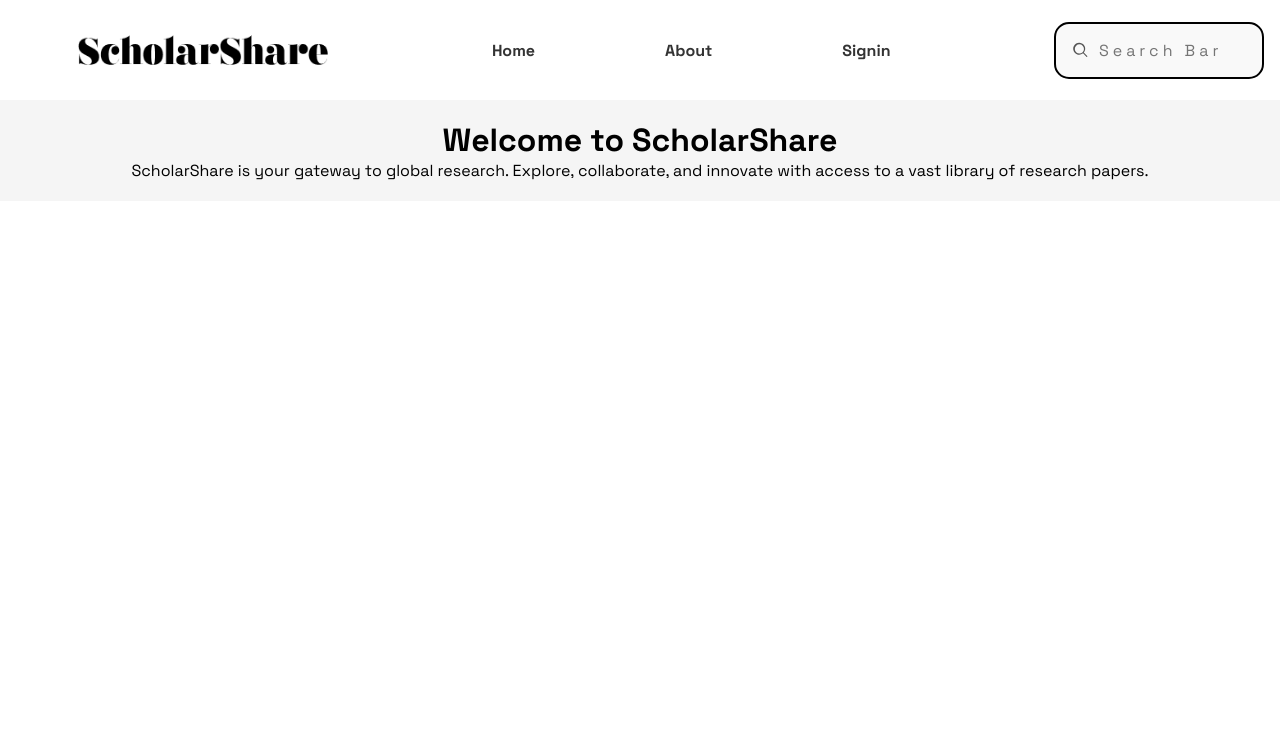
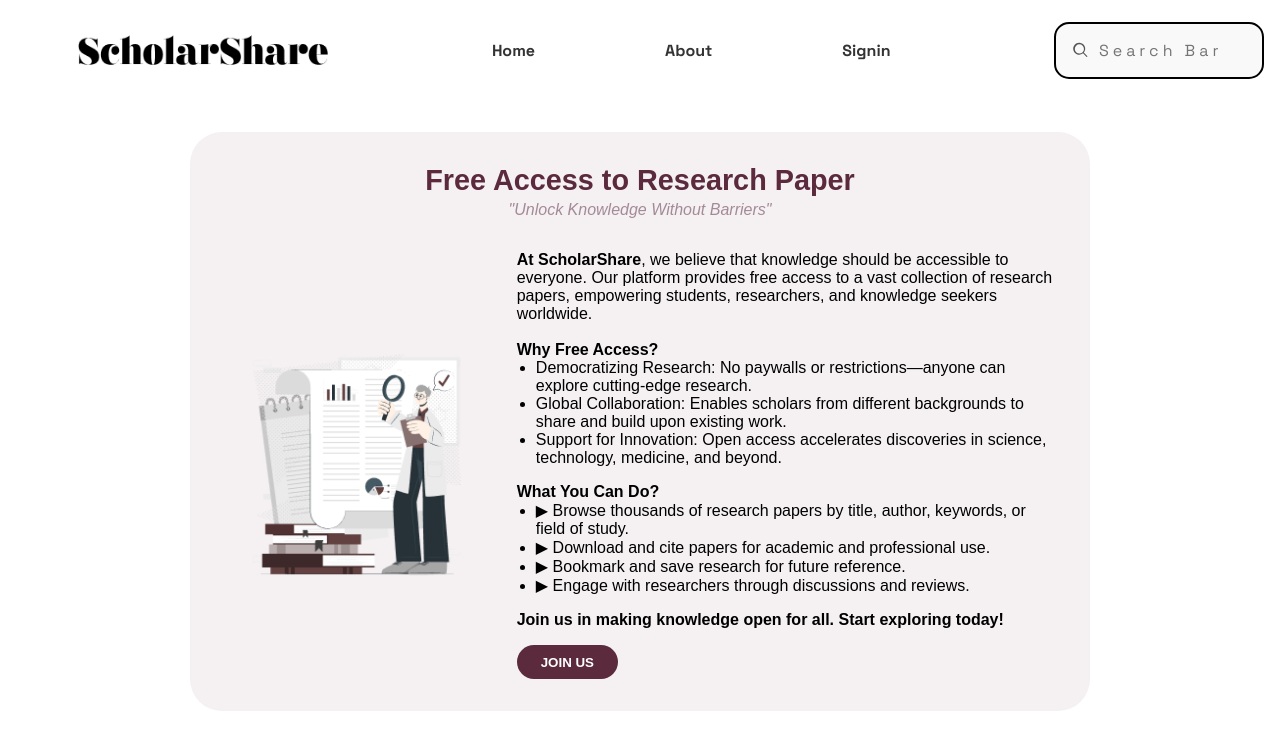
Before and after one commit to lisorthman/Scholarshare21, a Next.js app: page /feature1 in a window 1280 px wide. Shown: the top 750 px of the page. Built offline with nearby package versions, Linux system fonts and the light colour scheme.

Commit message:
feature1

```diff
--- a/app/feature1/page.tsx
+++ b/app/feature1/page.tsx
@@ -1,43 +1,138 @@
 // components/Layout.tsx
-import React, { ReactNode } from 'react';
-import NavBar from '../../components/Navbar'; // Import NavBar
+import React, { ReactNode } from "react";
+import NavBar from "../../components/Navbar"; // Import NavBar
+import Image from "next/image";
 
 interface LayoutProps {
   children: ReactNode;
 }
 
+const FreeAccessSection = () => {
+  return (
+    <div
+      style={{
+        backgroundColor: "#f5f1f3",
+        padding: "2rem",
+        borderRadius: "2rem",
+        maxWidth: "900px",
+        margin: "2rem auto",
+        textAlign: "center",
+        fontFamily: "sans-serif",
+      }}
+    >
+      <h1 style={{ color: "#5b2a3c", fontSize: "1.8rem", fontWeight: "bold" }}>
+        Free Access to Research Paper
+      </h1>
+      <p
+        style={{ fontStyle: "italic", color: "#a38a96", marginTop: "0.25rem" }}
+      >
+        "Unlock Knowledge Without Barriers"
+      </p>
+
+      <div
+        style={{
+          display: "flex",
+          flexDirection: "row",
+          justifyContent: "space-between",
+          marginTop: "2rem",
+          alignItems: "center",
+          gap: "1.5rem",
+          flexWrap: "wrap",
+        }}
+      >
+        <div style={{ flex: 1, minWidth: "250px" }}>
+          <Image
+            src="/21532509_6432092 1.png" // Make sure this image is in the public folder
+            alt="Illustration"
+            width={250}
+            height={250}
+            style={{ borderRadius: "1rem" }}
+          />
+        </div>
+
+        <div style={{ flex: 2, textAlign: "left", minWidth: "300px" }}>
+          <p>
+            <strong>At ScholarShare</strong>, we believe that knowledge should
+            be accessible to everyone. Our platform provides free access to a
+            vast collection of research papers, empowering students,
+            researchers, and knowledge seekers worldwide.
+          </p>
+          <br></br>
+          <p>
+            <strong>Why Free Access?</strong>
+          </p>
+          <ul style={{ paddingLeft: "1.2rem" }}>
+            <li>
+              Democratizing Research: No paywalls or restrictions—anyone can
+              explore cutting-edge research.
+            </li>
+            <li>
+              Global Collaboration: Enables scholars from different backgrounds
+              to share and build upon existing work.
+            </li>
+            <li>
+              Support for Innovation: Open access accelerates discoveries in
+              science, technology, medicine, and beyond.
+            </li>
+          </ul>
+
+          <p style={{ fontWeight: "bold", marginTop: "1rem" }}>
+            What You Can Do?
+          </p>
+          <ul style={{ paddingLeft: "1.2rem" }}>
+            <li>
+              ▶ Browse thousands of research papers by title, author, keywords,
+              or field of study.
+            </li>
+            <li>
+              ▶ Download and cite papers for academic and professional use.
+            </li>
+            <li>▶ Bookmark and save research for future reference.</li>
+            <li>▶ Engage with researchers through discussions and reviews.</li>
+          </ul>
+
+          <p style={{ fontWeight: "bold", marginTop: "1rem" }}>
+            Join us in making knowledge open for all. Start exploring today!
+          </p>
+
+          <button
+            style={{
+              backgroundColor: "#5b2a3c",
+              color: "white",
+              padding: "0.6rem 1.5rem",
+              border: "none",
+              borderRadius: "2rem",
+              cursor: "pointer",
+              marginTop: "1rem",
+              fontWeight: "bold",
+            }}
+          >
+            JOIN US
+          </button>
+        </div>
+      </div>
+    </div>
+  );
+};
+
 const Layout: React.FC<LayoutProps> = ({ children }) => {
   return (
     <div
       style={{
-        fontFamily: 'Space Grotesk, sans-serif',
-        color: '#000',
-        minHeight: '100vh',
-        backgroundColor: 'white',
+        fontFamily: "Space Grotesk, sans-serif",
+        color: "#000",
+        minHeight: "100vh",
+        backgroundColor: "white",
       }}
     >
       {/* Add the NavBar */}
       <NavBar />
 
-      {/* Sample Text */}
-      <div
-        style={{
-          padding: '20px',
-          textAlign: 'center',
-          backgroundColor: '#f5f5f5',
-          marginBottom: '20px',
-        }}
-      >
-        <h1>Welcome to ScholarShare</h1>
-        <p>
-          ScholarShare is your gateway to global research. Explore, collaborate,
-          and innovate with access to a vast library of research papers.
-        </p>
-      </div>
+      {/* Render the FreeAccessSection component */}
+      <FreeAccessSection />
 
-      {/* Render the page content */}
+      {/* Render children */}
       {children}
-
     </div>
   );
 };
```
